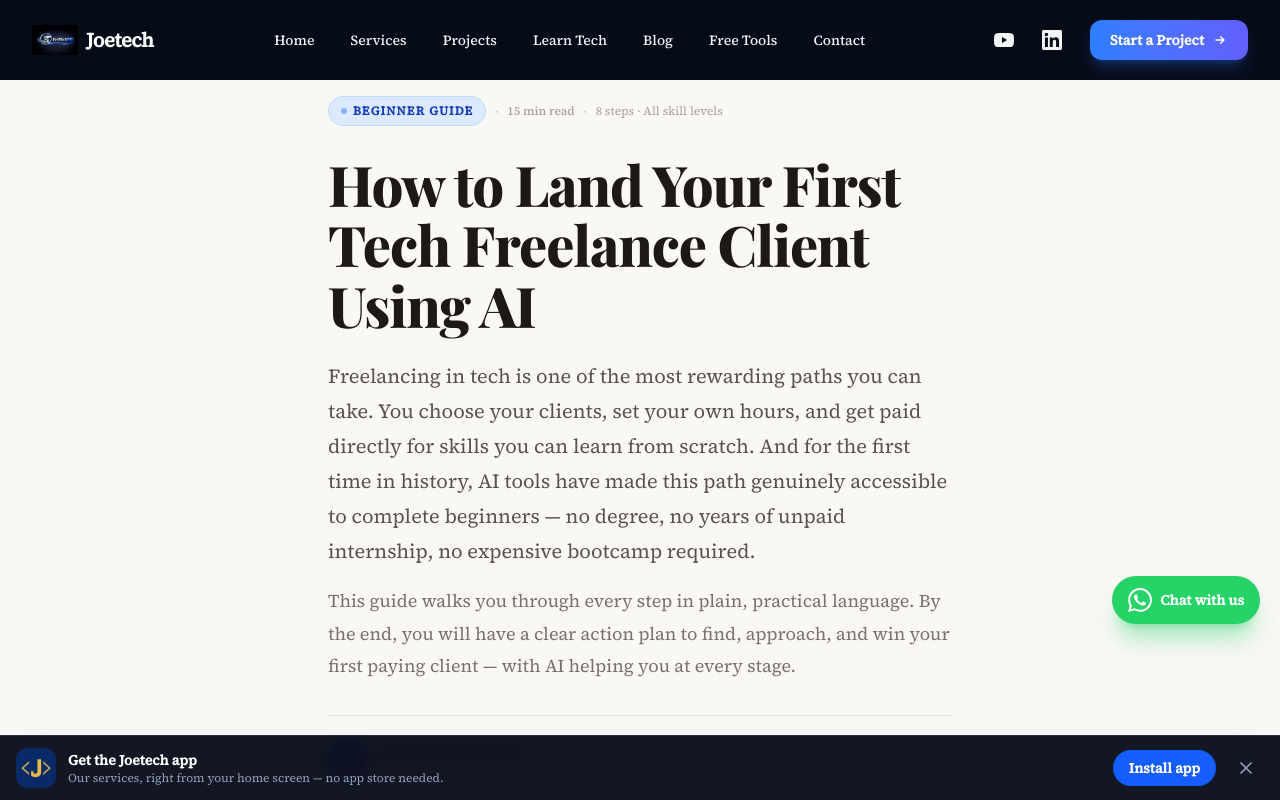
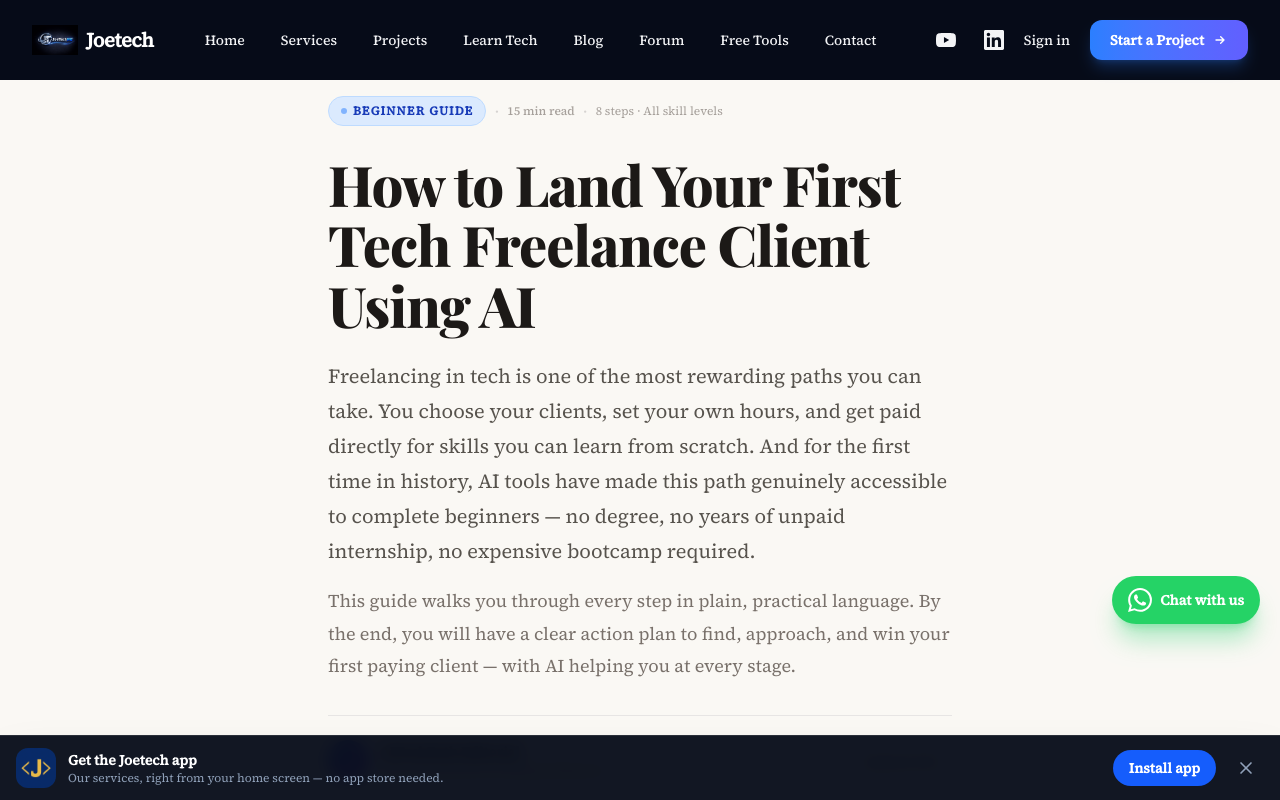
Before and after one commit to JoelionWebDev/joetech, a Next.js app: page /Freelance in a window 1280 px wide. Shown: the top 800 px of the page. Built offline with nearby package versions, Linux system fonts and the light colour scheme.

Commit message:
Joetech forum: add Forum link to header and footer

```diff
--- a/app/components/Footer.jsx
+++ b/app/components/Footer.jsx
@@ -8,6 +8,7 @@ const quickLinks = [
   { name: "Services", href: "/services", ariaLabel: "Explore our tech services and solutions" },
   { name: "Projects", href: "/projects", ariaLabel: "View our portfolio and case studies" },
   { name: "Blog", href: "/blog", ariaLabel: "Read our latest insights and articles" },
+  { name: "Forum", href: "/forum", ariaLabel: "Ask tech questions and show your builds in the Joetech forum" },
   { name: "Contact", href: "/contact", ariaLabel: "Get in touch with Joetech team" },
 ];
 
--- a/app/components/Navbar.jsx
+++ b/app/components/Navbar.jsx
@@ -9,6 +9,7 @@ const NAV_LINKS = [
   { name: "Projects", href: "/projects" },
   { name: "Learn Tech", href: "/learn-tech" },
   { name: "Blog", href: "/blog" },
+  { name: "Forum", href: "/forum" },
   { name: "Free Tools", href: "/tools" },
   { name: "Contact", href: "/contact" },
 ];
@@ -291,6 +292,12 @@ export default function Navbar() {
               </a>
             ))}
             <a
+              href="/auth/login"
+              className="text-sm font-medium text-gray-100 hover:text-white transition-colors duration-200"
+            >
+              Sign in
+            </a>
+            <a
               href="/contact"
               className="ml-2 inline-flex items-center gap-2 bg-gradient-to-r from-blue-500 to-indigo-500 hover:from-blue-400 hover:to-indigo-400 text-white text-sm font-semibold px-5 py-2.5 rounded-xl transition-all duration-200 shadow-lg shadow-blue-500/25"
             >
```
